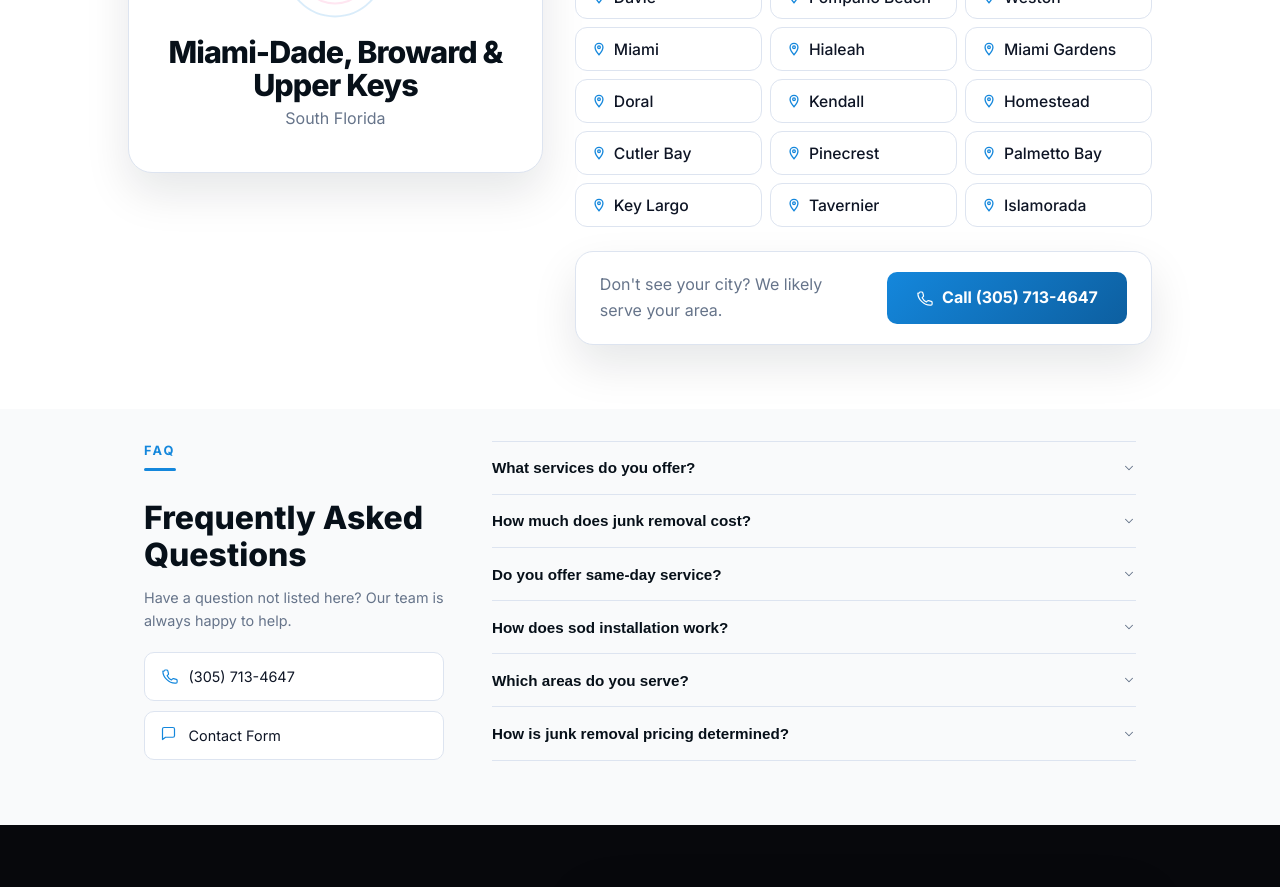
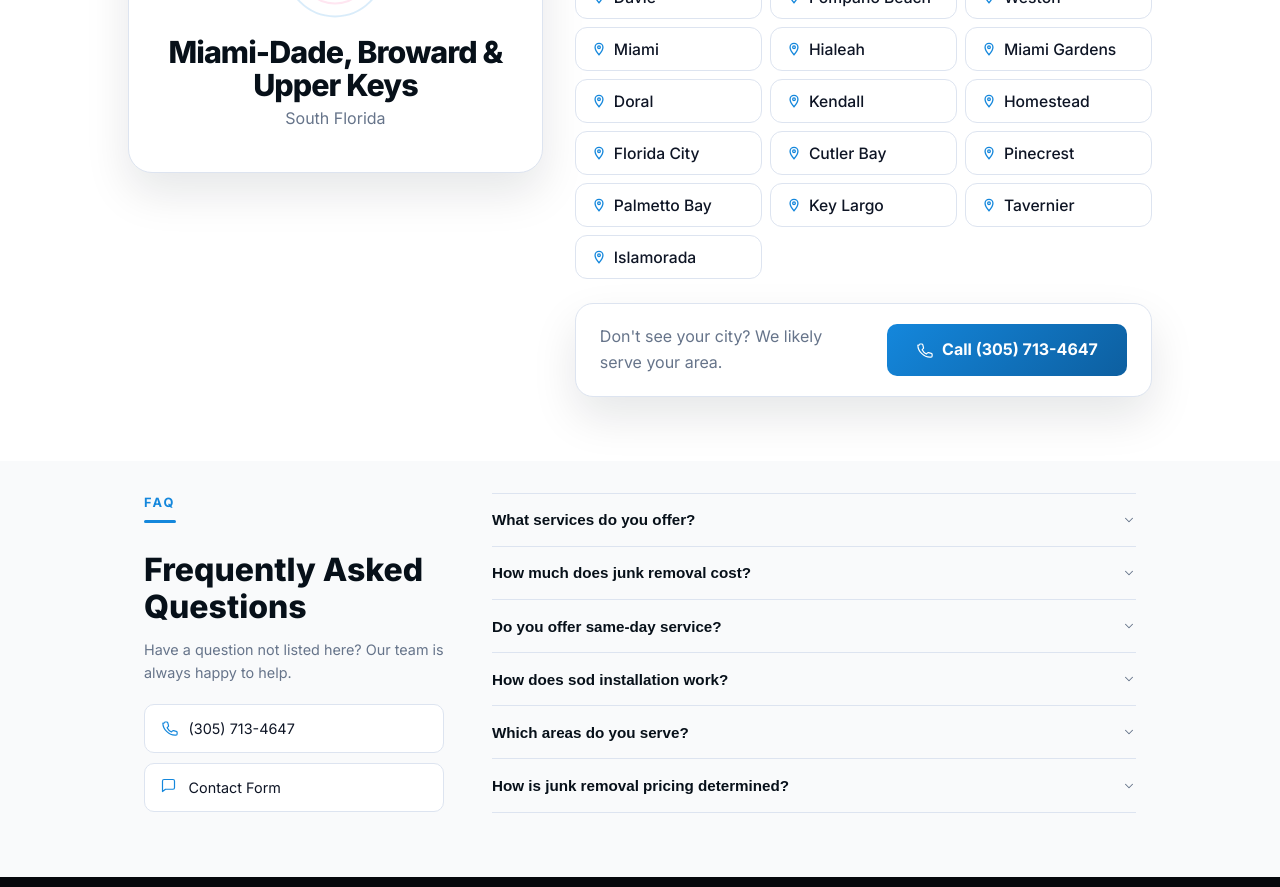
Before and after one commit to rogiegabotero-cyber/AMG-JUNK-REMOVAL, a React (Vite) app: page / in a window 1280 px wide. Shown: the part 4720-5607 px from the top of the page. Built offline with nearby package versions, Linux system fonts and the light colour scheme.

Commit message:
florida city

```diff
--- a/src/data/siteContent.js
+++ b/src/data/siteContent.js
@@ -20,6 +20,7 @@ const sharedAreas = [
   'Doral',
   'Kendall',
   'Homestead',
+  'Florida City',
   'Cutler Bay',
   'Pinecrest',
   'Palmetto Bay',
```
